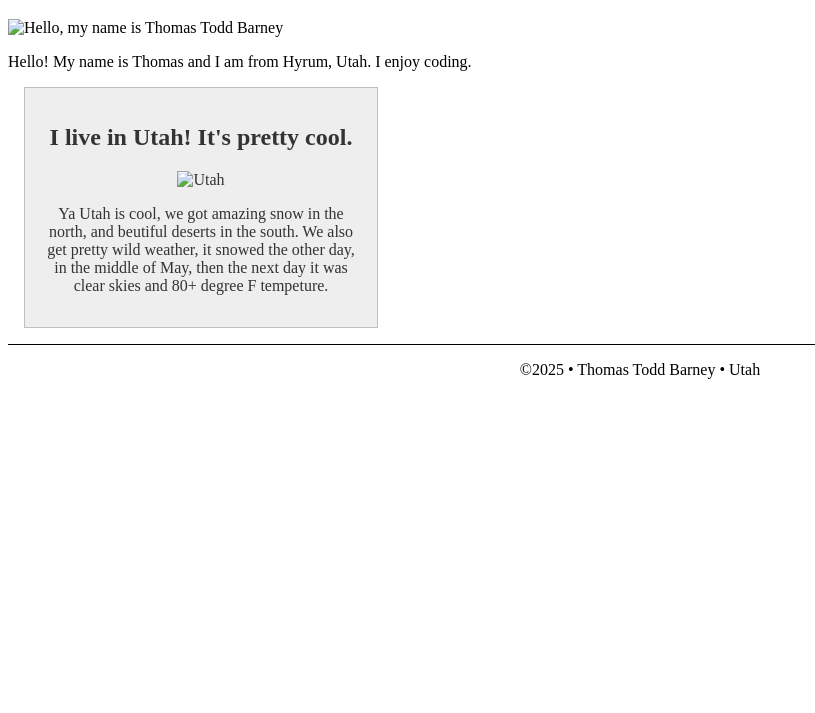
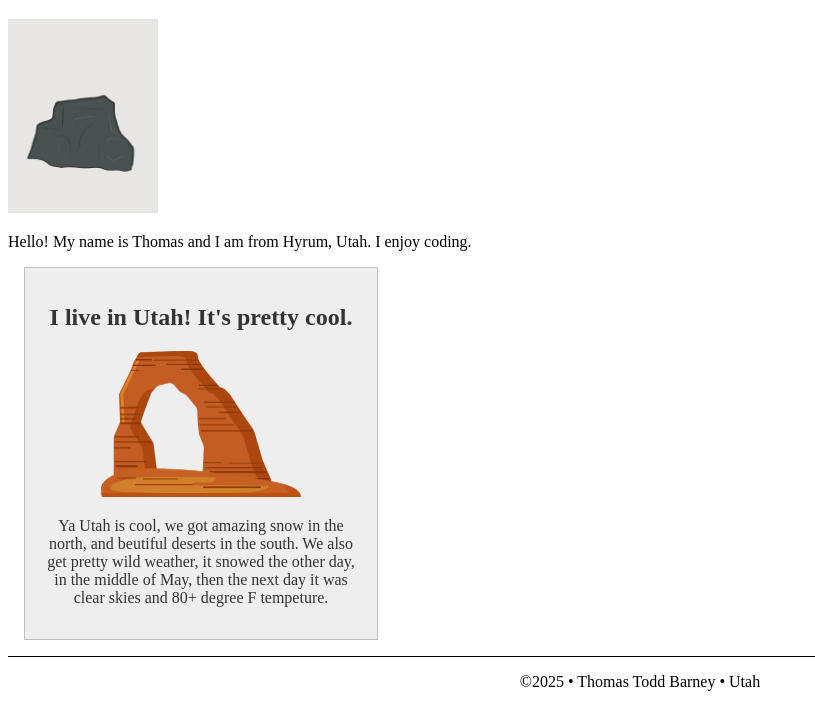
Before and after one commit to ThomasVanDoof/wdd130, a plain HTML site: page index.html in a window 1280 px wide. Shown: the part 87-800 px from the top of the page, without its empty margins (0-815 px from the left). Drawn offline with Linux system fonts and the light colour scheme; files that its build step writes are made by us from their sources.

Commit message:
updated names

```diff
--- a/index.html
+++ b/index.html
@@ -1,7 +1,7 @@
 <!DOCTYPE html>
 <html lang="en-US">
   <head>
-    <link rel="stylesheet" href="styles.css">
+    <link rel="stylesheet" href="styles/styles.css">
     <meta charset="utf-8">
     <meta name="viewport" content="width=device-width, initial-scale=1.0">
     <title>Thomas Todd Barney | WDD 130</title>
@@ -17,12 +17,12 @@
     </header>
     <main>
       <h1>Thomas Todd Barney | WDD 130</h1>
-      <img src="profile.jpg" alt="Hello, my name is Thomas Todd Barney" width="200">
+      <img src="images/profile.jpg" alt="Hello, my name is Thomas Todd Barney" width="200">
       <p>Hello! My name is Thomas and I am from Hyrum, Utah. I enjoy coding.</p>
     </main>
     <aside>
       <h2>I live in Utah! It's pretty cool.</h2>
-      <img src= "delicate_arch.png" alt="Utah" width="200">
+      <img src= "images/delicate_arch.png" alt="Utah" width="200">
       <p>Ya Utah is cool, we got amazing snow in the north, and beutiful deserts in the south. We also get pretty wild weather, it snowed the other day, in the middle of May, then the next day it was clear skies and 80+ degree F tempeture.</p>
     </aside>
     <footer>
--- a/styles/styles.css
+++ b/styles/styles.css
@@ -17,7 +17,6 @@ aside img {
 main img {
     width: 150px;
     height: auto;
-    ...
 }
 p {padding: 0;}
 footer {
```
